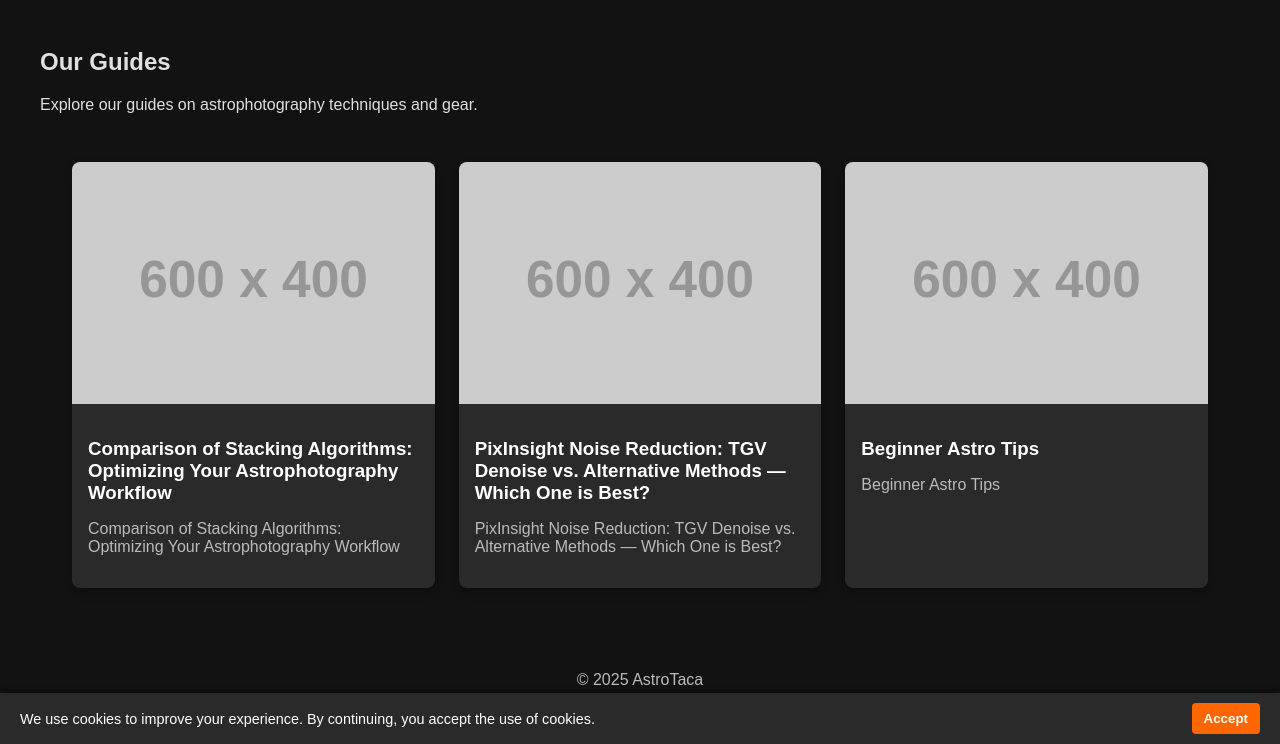
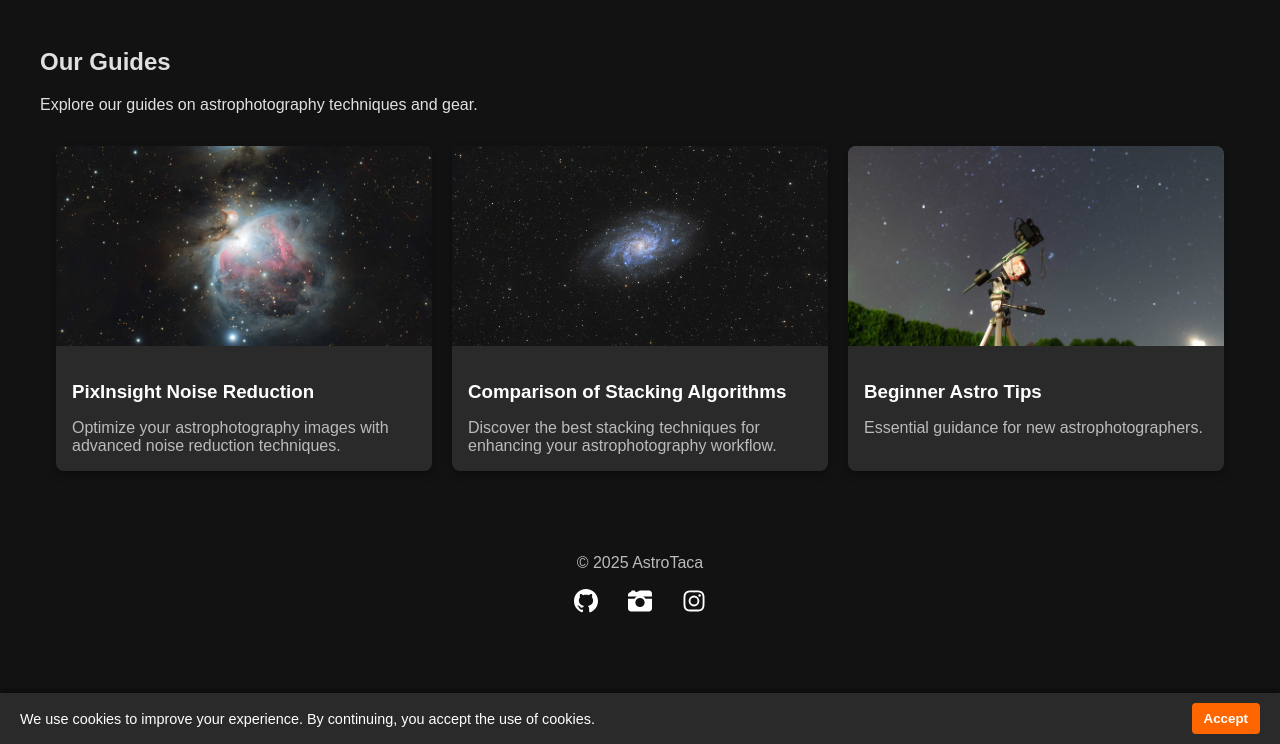
Before and after one commit to astrotaca/website, a Jekyll site: the page built from guides.md, in a window 1280 px wide and 900 px high, scrolled down 206 px, cut to the strip 156-900 px from the top of the window. Built offline with Jekyll 4.4.1, drawn with Linux system fonts in a browser that asks for light colours.

Commit message:
updates to the website

```diff
--- a/guides.md
+++ b/guides.md
@@ -9,18 +9,33 @@
 <h2>Our Guides</h2>
 <p>Explore our guides on astrophotography techniques and gear.</p>
 
-<div class="card-grid" data-aos="slide-up">
-  {%- for post in site.posts -%}
-    <a class="card" href="{{ post.url | relative_url }}">
-      {%- if post.image -%}
-        <img src="{{ post.image | relative_url }}" alt="{{ post.title }}">
-      {%- else -%}
-        <img src="https://via.placeholder.com/600x400/222222/ffffff?text=Guide" alt="{{ post.title }}">
-      {%- endif -%}
-      <div class="card-content">
-        <h3>{{ post.title }}</h3>
-        <p>{{ post.excerpt | strip_html | truncatewords: 20 }}</p>
-      </div>
-    </a>
-  {%- endfor -%}
-</div>
+<div class="featured-grid">
+
+  <!-- Guide 1: PixInsight Noise Reduction -->
+  <a class="featured-card" href="{{ '/blog/noise-reduction/' | relative_url }}">
+    <img src="{{ '/assets/images/pixinsight-noise-reduction.jpg' | relative_url }}" alt="PixInsight Noise Reduction"/>
+    <div class="featured-content no-bg">
+      <h3>PixInsight Noise Reduction</h3>
+      <p>Optimize your astrophotography images with advanced noise reduction techniques.</p>
+    </div>
+  </a>
+
+  <!-- Guide 2: Comparison of Stacking Algorithms -->
+  <a class="featured-card" href="{{ '/blog/stacking-algorithms/' | relative_url }}">
+    <img src="{{ '/assets/images/stacking-algorithms.jpg' | relative_url }}" alt="Comparison of Stacking Algorithms"/>
+    <div class="featured-content no-bg">
+      <h3>Comparison of Stacking Algorithms</h3>
+      <p>Discover the best stacking techniques for enhancing your astrophotography workflow.</p>
+    </div>
+  </a>
+
+  <!-- Guide 3: Beginner Astro Tips -->
+  <a class="featured-card" href="{{ '/blog/beginners-astro-tips/' | relative_url }}">
+    <img src="{{ '/assets/images/beginners-astro-tips.jpg' | relative_url }}" alt="Beginner Astro Tips"/>
+    <div class="featured-content no-bg">
+      <h3>Beginner Astro Tips</h3>
+      <p>Essential guidance for new astrophotographers.</p>
+    </div>
+  </a>
+
+</div> <!-- End .featured-grid for Guides -->
```
